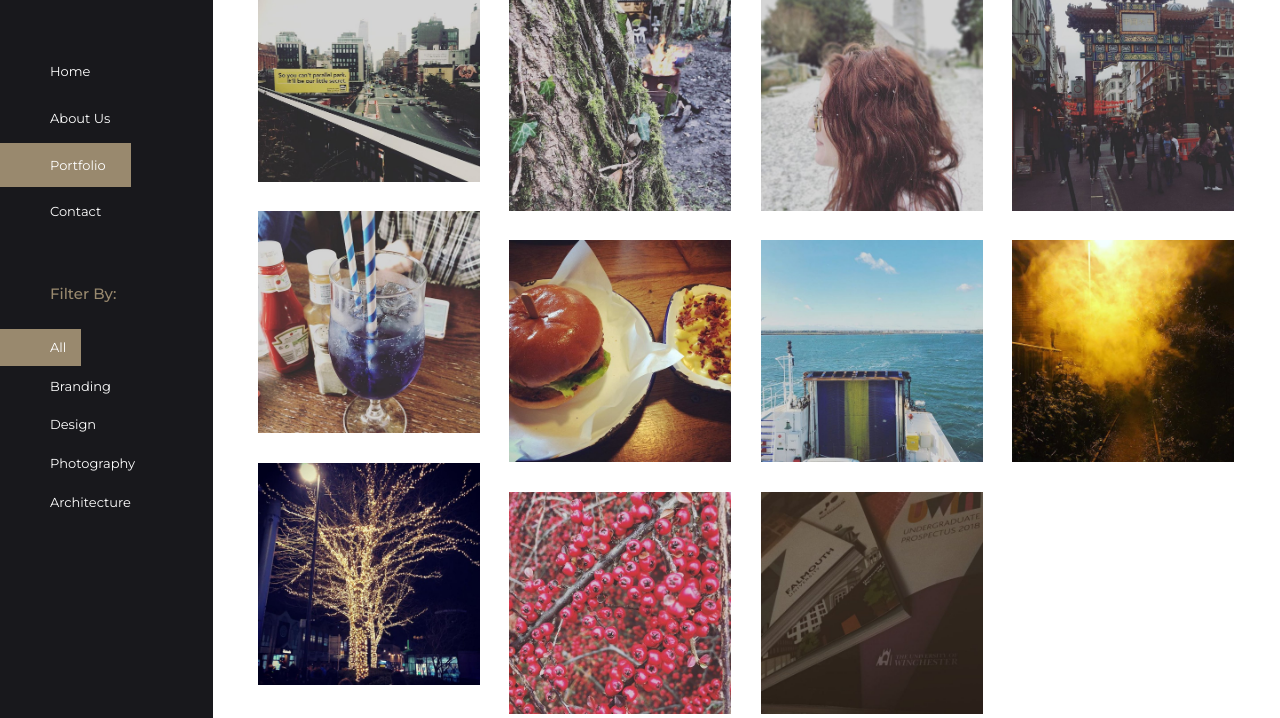
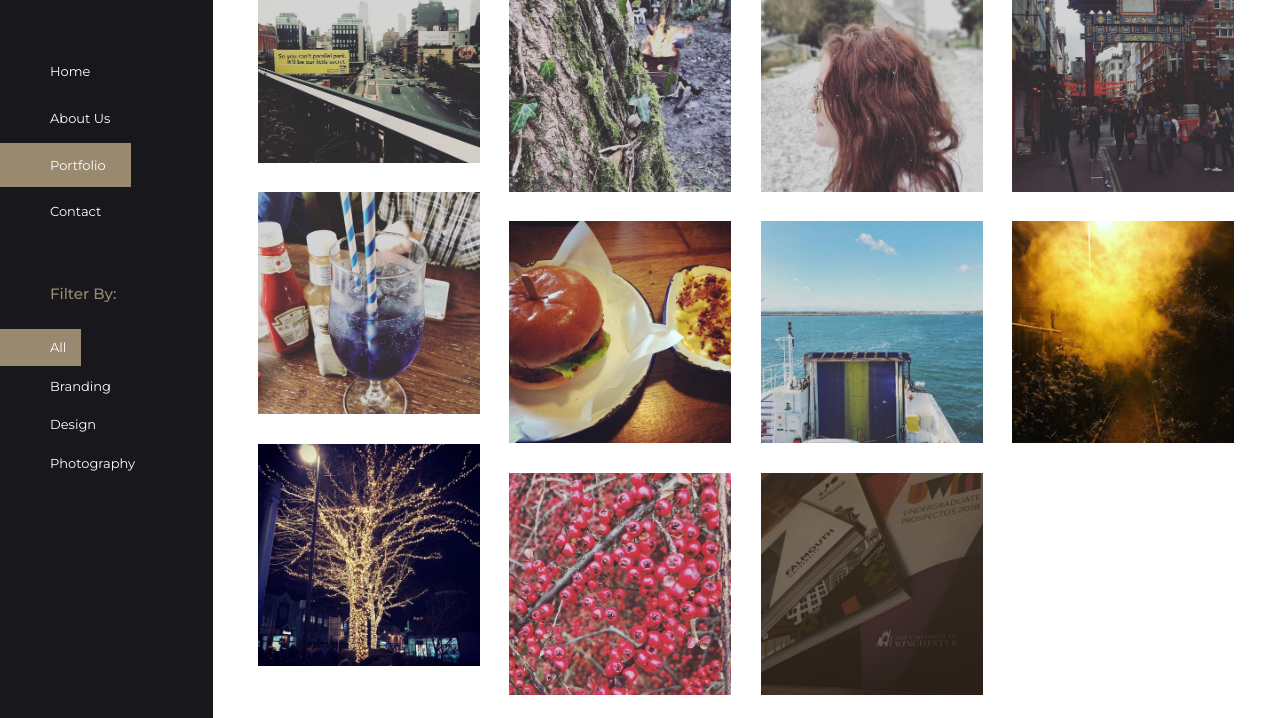
Before and after one commit to meer32/Website, a website: page portfolio.html in a window 1280 px wide. Shown: the part 87-805 px from the top of the page. Drawn offline with Linux system fonts and the light colour scheme; files whose address does not match are found by name.

Commit message:
Update portfolio.html

```diff
--- a/portfolio.html
+++ b/portfolio.html
@@ -84,7 +84,6 @@
                     <li data-filter=".branding"> <a href="javascript:void(0)">branding</a></li>
                     <li data-filter=".design"><a href="javascript:void(0)">design</a></li>
                     <li data-filter=".photography"><a href="javascript:void(0)">photography</a></li>
-                    <li data-filter=".architecture"><a href="javascript:void(0)">architecture</a></li>
                 </ul>
             </div>
             <!--filter menu end -->
```
